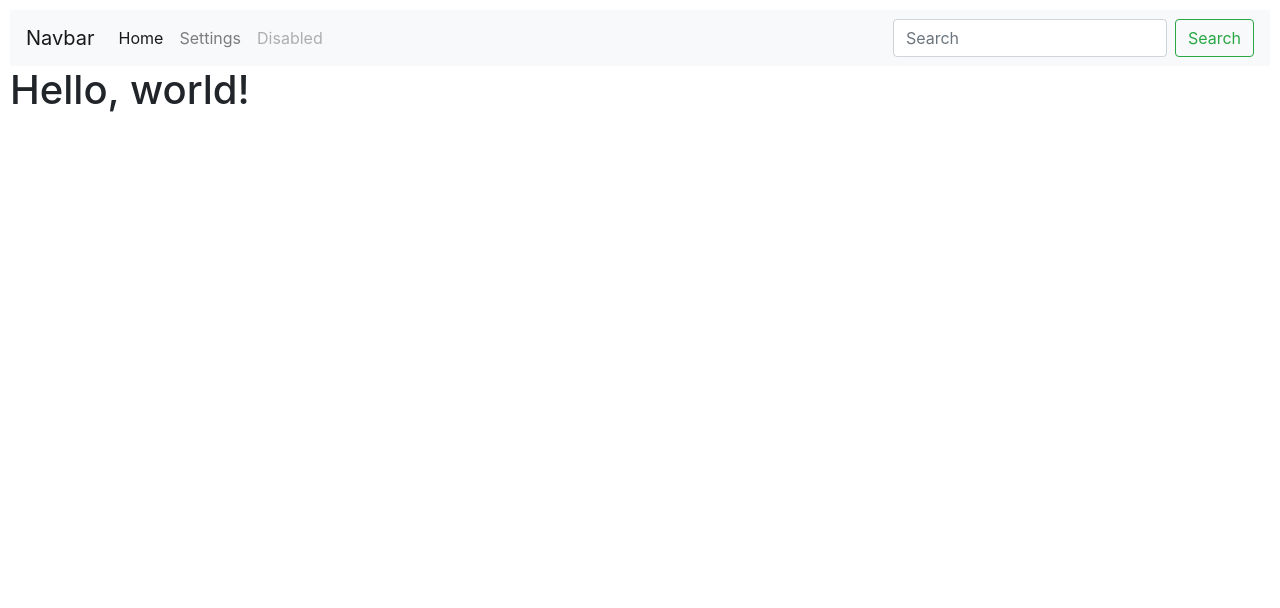
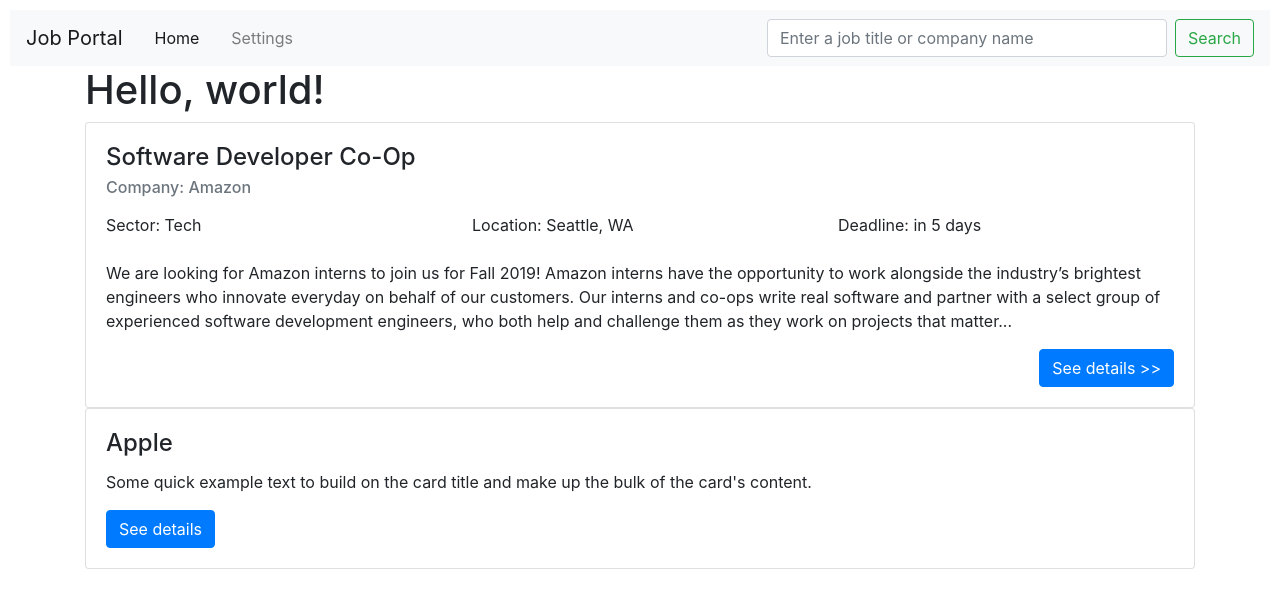
Before and after one commit to andrewzulaybar/employmee, a Django app: page / in a window 1280 px wide. Shown: the top 608 px of the page. Run offline with Django 3.2, Linux system fonts and the light colour scheme; some libraries are stand-ins or nearby versions.

Commit message:
Added card.

```diff
--- a/jobportal/templates/jobportal/base.html
+++ b/jobportal/templates/jobportal/base.html
@@ -15,32 +15,82 @@
     </head>
     <body>
         <nav class="navbar navbar-expand-lg navbar-light bg-light">
-            <a class="navbar-brand" href="#">Navbar</a>
+            <a class="navbar-brand" href="#">Job Portal</a>
             <button class="navbar-toggler" type="button" data-toggle="collapse" data-target="#navbarSupportedContent">
                 <span class="navbar-toggler-icon"></span>
             </button>
 
             <div class="collapse navbar-collapse" id="navbarSupportedContent">
                 <ul class="navbar-nav mr-auto">
-                    <li class="nav-item active">
+                    <li class="nav-item active px-2">
+
                         <a class="nav-link" href="#">Home <span class="sr-only">(current)</span></a>
                     </li>
-                    <li class="nav-item">
+                    <li class="nav-item px-2">
                         <a class="nav-link" href="#">Settings</a>
                     </li>
-                    <li class="nav-item">
-                        <a class="nav-link disabled" href="#">Disabled</a>
-                    </li>
+                    {% block navbar %}{% endblock navbar %}
                 </ul>
                 <form class="form-inline my-2 my-lg-0">
-                    <input class="form-control mr-sm-2" type="text" placeholder="Search">
+                    <input class="form-control mr-sm-2" type="text" placeholder="Enter a job title or company name"
+                           style="width: 400px;">
                     <button class="btn btn-outline-success my-2 my-sm-0" type="submit">Search</button>
                 </form>
             </div>
         </nav>
 
-        <h1>Hello, world!</h1>
+        <main role="main" class="container">
+            {% block main %}
+            <h1>Hello, world!</h1>
+            {% for job in jobs %}
 
+        <div class="card">
+
+            <div class="card-body">
+                {% block savebutton %}{% endblock savebutton %}
+
+                <h4 class="card-title">{{ job.job1.title }}</h4>
+                <h6 class="card-subtitle mb-2 text-muted">Company: {{ job.job1.company }}</h6>
+                <p class="card-text">
+
+                <div class="row align-items-start">
+                <div class="col">
+                    Sector: {{ job.job1.sector }}
+                </div>
+                <div class="col">
+                    Location: {{ job.job1.city }}, {{ job.job1.prov_state }}
+                </div>
+                <div class="col">
+                    Deadline: in {{ job.job1.deadline }} days
+                </div>
+                {% block columns %}{% endblock columns %}
+            </div>
+                <br><p>
+                We are looking for Amazon interns to join us for Fall 2019! Amazon interns have the opportunity to
+                work alongside the industry’s brightest engineers who innovate everyday on behalf of our customers.
+                Our interns and co-ops write real software and partner with a select group of experienced software
+                development engineers, who both help and challenge them as they work on projects that matter...
+            </p>
+                <div class="text-right">
+                    <a href="#!" class="btn btn-primary">See details >></a>
+                </div>
+            </div>
+        </div>
+
+            <div class="card">
+                <div class="card-body">
+                    <h4 class="card-title">Apple</h4>
+                    <p class="card-text">
+                        Some quick example text to build on the card title
+                        and make up the bulk of the card's content.
+                    </p>
+                    <a href="#!" class="btn btn-primary">See details</a>
+                </div>
+            </div>
+
+            {% endfor %}
+            {% endblock main %}
+        </main>
 
         <!-- Optional JavaScript -->
         <!-- jQuery first, then Popper.js, then Bootstrap JS -->
--- a/jobportal/views.py
+++ b/jobportal/views.py
@@ -3,6 +3,23 @@ from django.shortcuts import render
 
 def home(request):
     context = {
-        'title': 'Home Page'
+        'title': 'Home Page',
+        'jobs': [{
+            'job1': {
+                'title': 'Software Developer Co-Op',
+                'company': 'Amazon',
+                'deadline': '5',
+                'applications': '65',
+                'salary': '30,000',
+                'sector': 'Tech',
+                'city': 'Seattle',
+                'prov_state': 'WA'
+            },
+            'job2': {
+                'title': 'Data Analyst',
+                'company': 'SAP'
+            }
+        }],
+        'job_list': ['Amazon', 'Apple', 'Google']
     }
     return render(request, 'jobportal/base.html', context)
```
Also changed, not shown: jobportal/templates/jobportal/home-prem.html (added, +22 -0 lines).
